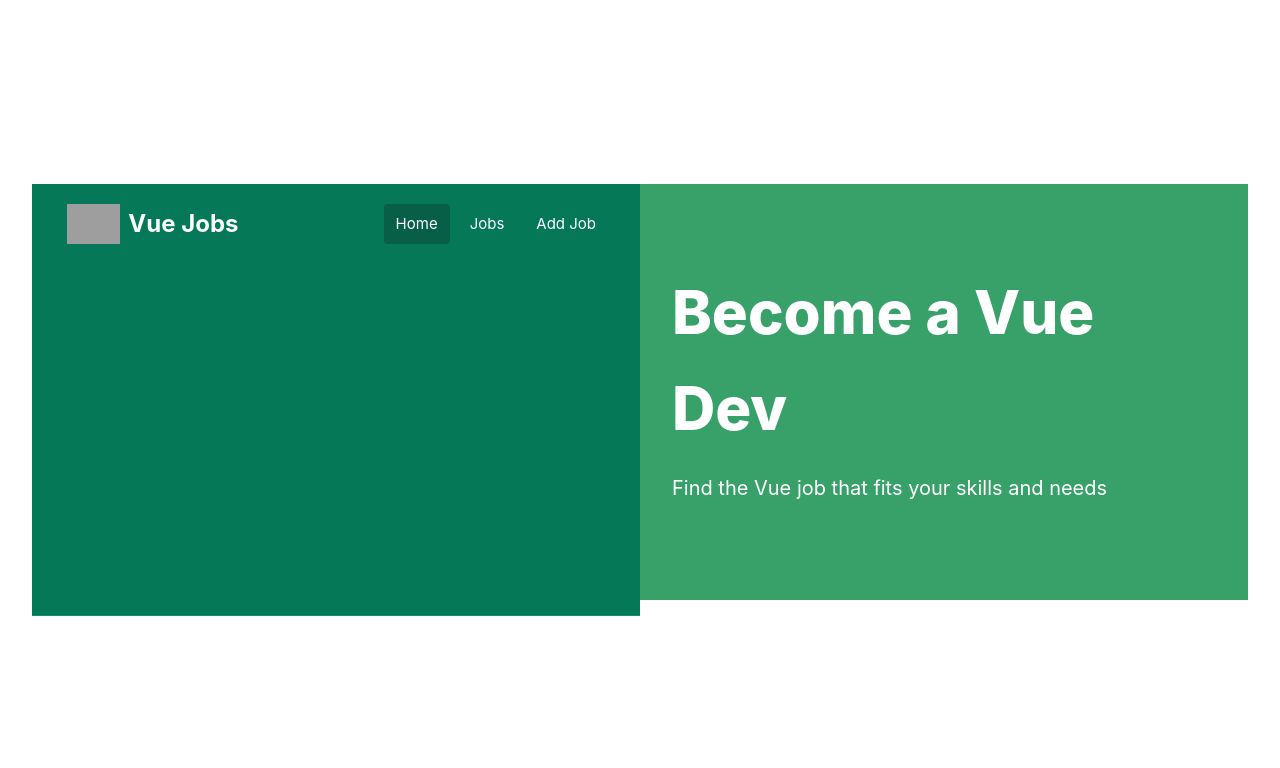
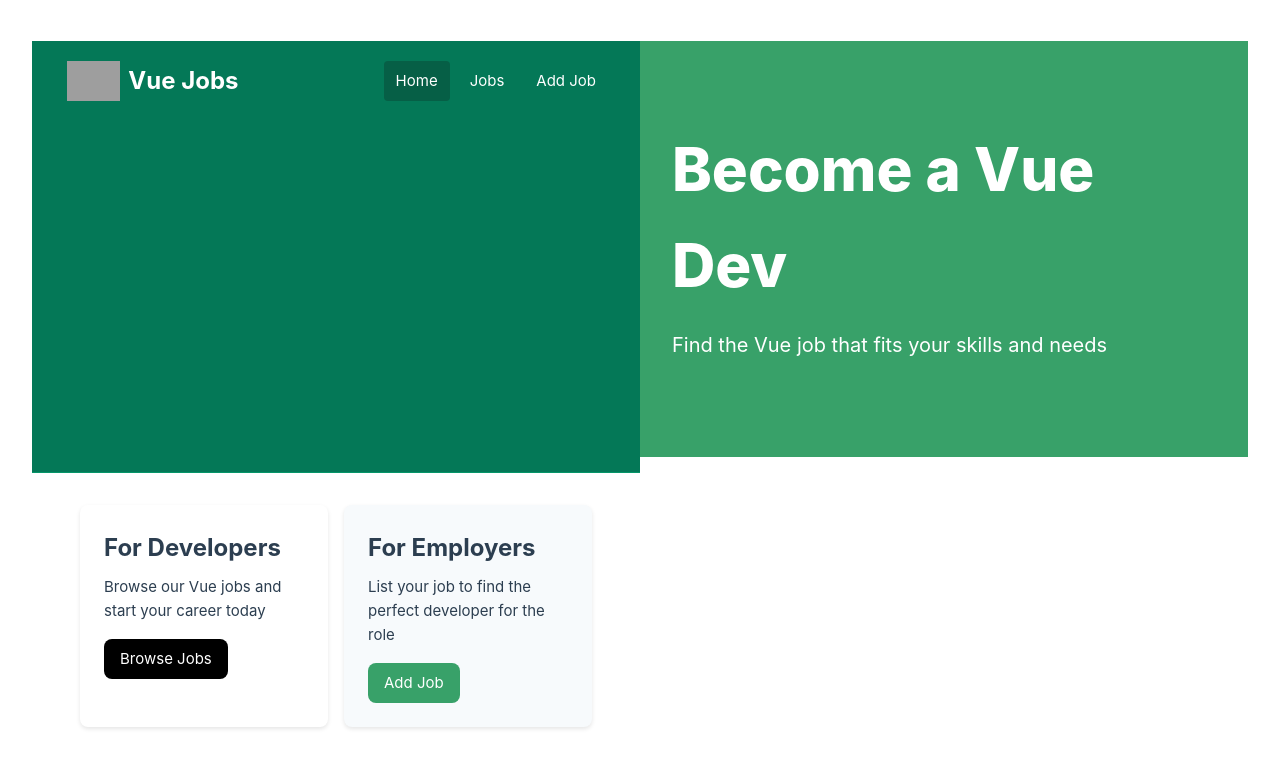
Before and after one commit to ae95caba/my-vue-app, a Vue app: page / in a window 1280 px wide. Shown: the top 768 px of the page. Built offline with nearby package versions, Linux system fonts and the light colour scheme; grey boxes are pictures that could not be loaded.

Commit message:
feat: :sparkles: make card component with style props

```diff
--- a/src/App.vue
+++ b/src/App.vue
@@ -1,9 +1,11 @@
 <script setup>
 import Navbar from "./components/Navbar.vue";
 import Hero from "./components/Hero.vue";
+import HomeCards from "./components/HomeCards.vue";
 </script>
 
 <template>
   <Navbar />
   <Hero />
+  <HomeCards />
 </template>
--- /dev/null
+++ b/src/components/Card.vue
@@ -0,0 +1,22 @@
+<script setup>
+import { defineProps } from "vue";
+defineProps({
+  backgroundColor: {
+    type: String,
+    default: "#f7fafc",
+  },
+});
+</script>
+<template>
+  <div class="card" :style="{ backgroundColor: backgroundColor }">
+    <slot></slot>
+  </div>
+</template>
+
+<style>
+.card {
+  padding: 1.5rem; /* p-6 */
+  border-radius: 0.5rem; /* rounded-lg */
+  box-shadow: 0 2px 4px rgba(0, 0, 0, 0.1); /* shadow-md */
+}
+</style>
--- /dev/null
+++ b/src/components/HomeCards.vue
@@ -0,0 +1,87 @@
+<script setup>
+import Card from "./Card.vue";
+</script>
+<template>
+  <!-- Developers and Employers -->
+  <section class="developers-employers-section">
+    <div class="container">
+      <div class="grid-container">
+        <Card backgroundColor="bg-gray-100">
+          <h2 class="card-title">For Developers</h2>
+          <p class="card-description">
+            Browse our Vue jobs and start your career today
+          </p>
+          <a href="jobs.html" class="card-button">Browse Jobs</a>
+        </Card>
+        <Card>
+          <h2 class="card-title">For Employers</h2>
+          <p class="card-description">
+            List your job to find the perfect developer for the role
+          </p>
+          <a href="add-job.html" class="card-button employer-button">Add Job</a>
+        </Card>
+      </div>
+    </div>
+  </section>
+</template>
+
+<style>
+.developers-employers-section {
+  padding-top: 1rem; /* py-4 */
+  padding-bottom: 1rem; /* py-4 */
+}
+
+.container {
+  max-width: 1280px; /* lg:container */
+  margin-left: auto; /* m-auto */
+  margin-right: auto; /* m-auto */
+}
+
+.grid-container {
+  display: grid;
+  grid-template-columns: 1fr; /* grid-cols-1 */
+  gap: 1rem; /* gap-4 */
+  padding: 1rem; /* p-4 */
+  border-radius: 0.5rem; /* rounded-lg */
+}
+
+@media (min-width: 768px) {
+  .grid-container {
+    grid-template-columns: repeat(2, 1fr); /* md:grid-cols-2 */
+  }
+}
+
+.card-title {
+  font-size: 1.5rem; /* text-2xl */
+  font-weight: 700; /* font-bold */
+}
+
+.card-description {
+  margin-top: 0.5rem; /* mt-2 */
+  margin-bottom: 1rem; /* mb-4 */
+}
+
+.card-button {
+  display: inline-block;
+  background-color: #000; /* bg-black */
+  color: white; /* text-white */
+  border-radius: 0.5rem; /* rounded-lg */
+  padding-left: 1rem; /* px-4 */
+  padding-right: 1rem; /* px-4 */
+  padding-top: 0.5rem; /* py-2 */
+  padding-bottom: 0.5rem; /* py-2 */
+  text-decoration: none;
+}
+
+.card-button:hover {
+  background-color: #4a5568; /* hover:bg-gray-700 for developer button */
+}
+
+.employer-button {
+  background-color: #48bb78;
+  background-color: #38a169;
+}
+.employer-button:hover {
+  background-color: #48bb78;
+}
+</style>
```
